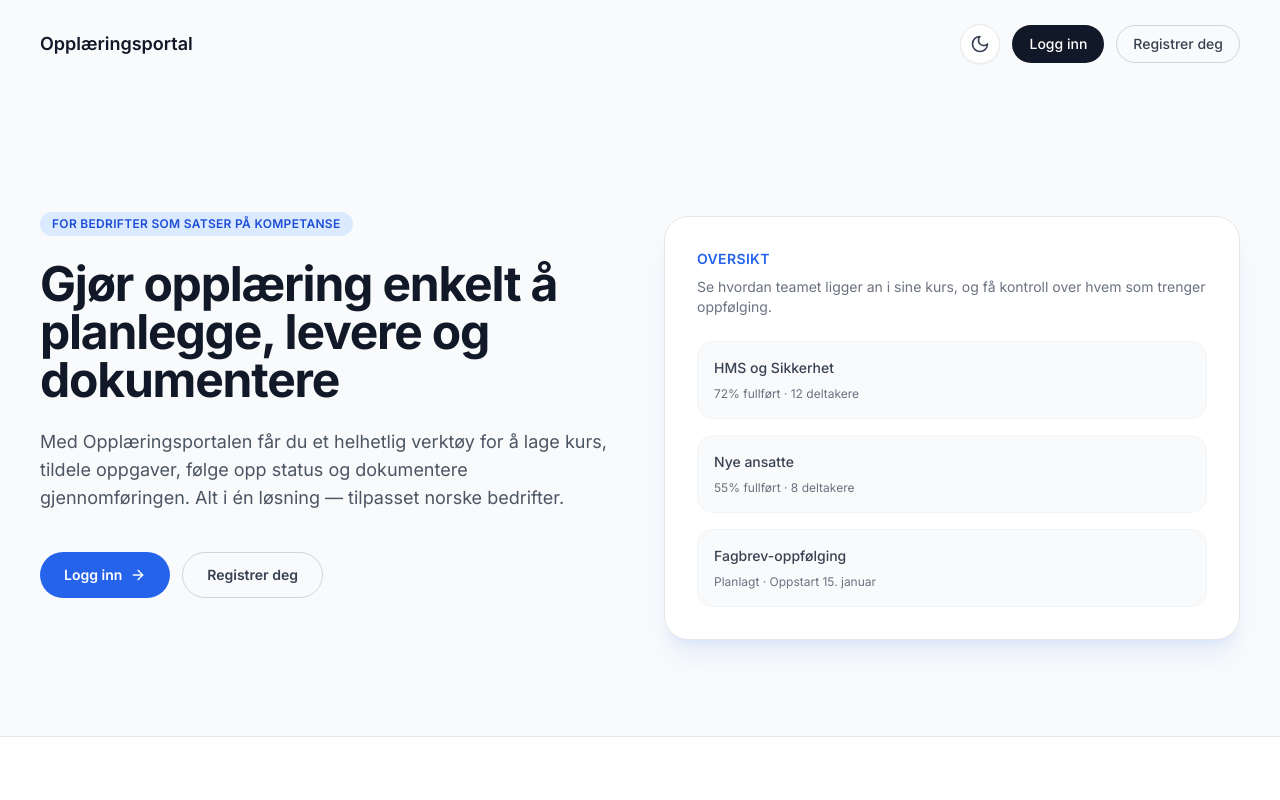
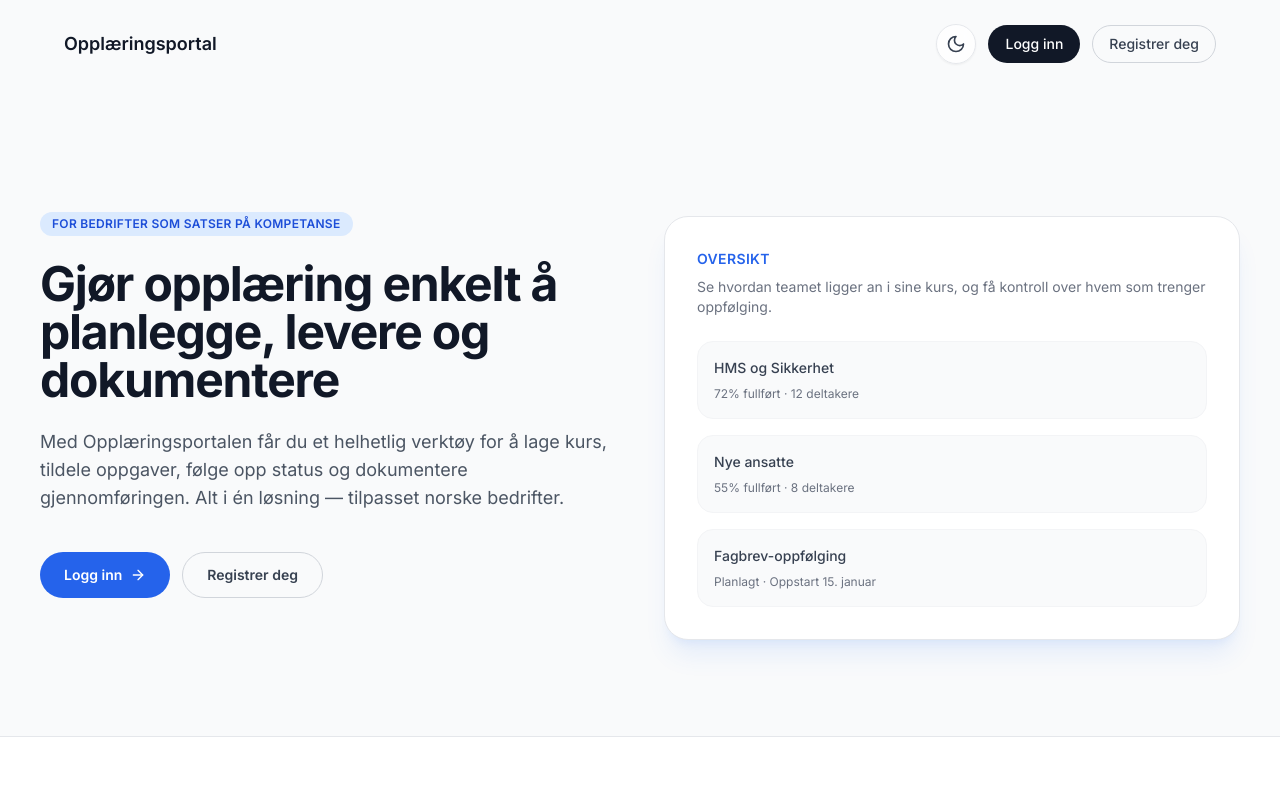
Before and after one commit to kimmartinsen/learning-portal, a Next.js app: page / in a window 1280 px wide. Shown: the top 800 px of the page. Built offline with nearby package versions, Linux system fonts and the light colour scheme; no server answers.

Commit message:
Oppdatert

```diff
--- a/app/page.tsx
+++ b/app/page.tsx
@@ -39,7 +39,7 @@
         <div className="absolute inset-0 -z-10 bg-gradient-to-br from-blue-100 via-white to-transparent dark:from-blue-900/20 dark:via-gray-950 dark:to-transparent" />
 
         <header className="px-6 py-6 sm:px-10">
-          <nav className="flex items-center justify-between">
+          <nav className="mx-auto flex w-full max-w-6xl items-center justify-between">
             <Link href="/" className="text-lg font-semibold text-gray-900 dark:text-gray-100">
               Opplæringsportal
             </Link>
--- a/components/auth/AuthHeader.tsx
+++ b/components/auth/AuthHeader.tsx
@@ -6,7 +6,7 @@
 export function AuthHeader() {
   return (
     <header className="px-6 py-6 sm:px-10">
-      <nav className="flex items-center justify-between">
+      <nav className="mx-auto flex w-full max-w-6xl items-center justify-between">
         <Link href="/" className="text-lg font-semibold text-gray-900 dark:text-gray-100">
           Opplæringsportal
         </Link>
```
